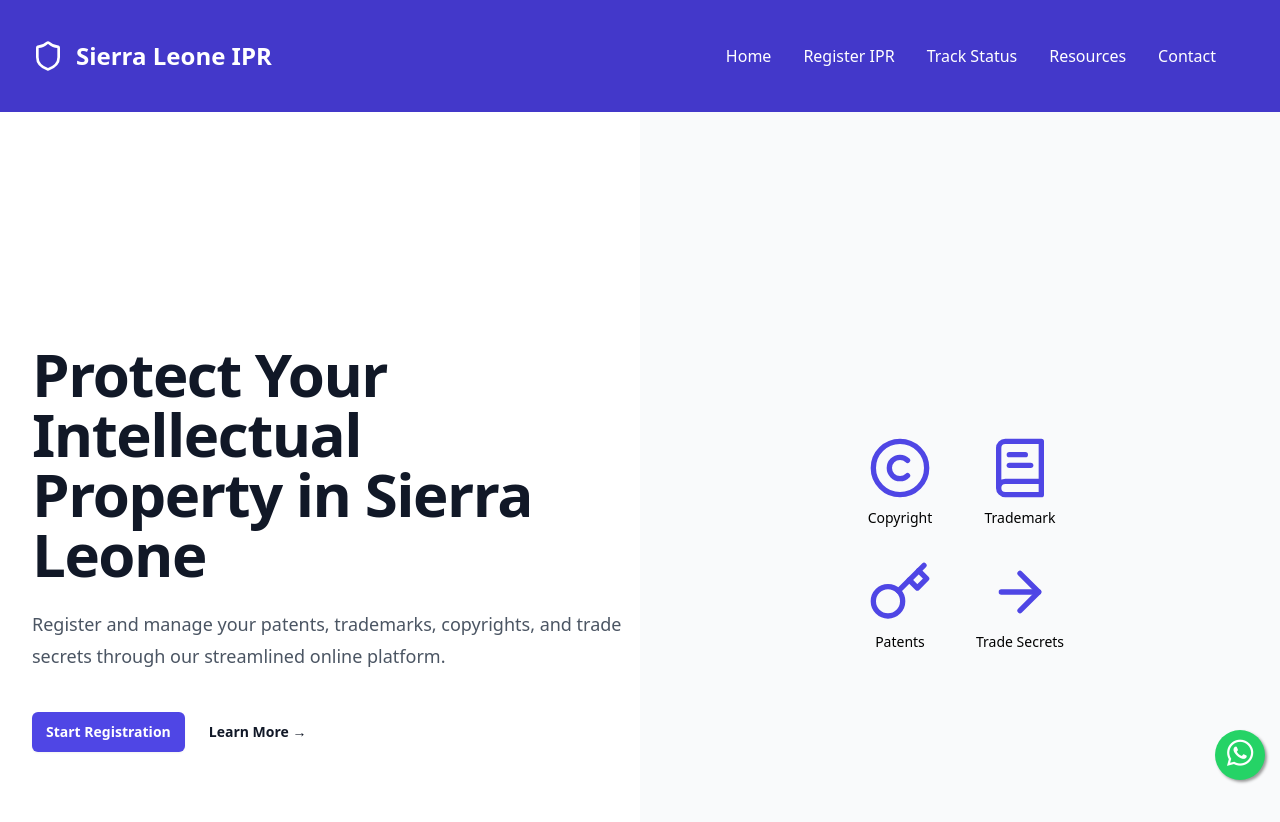
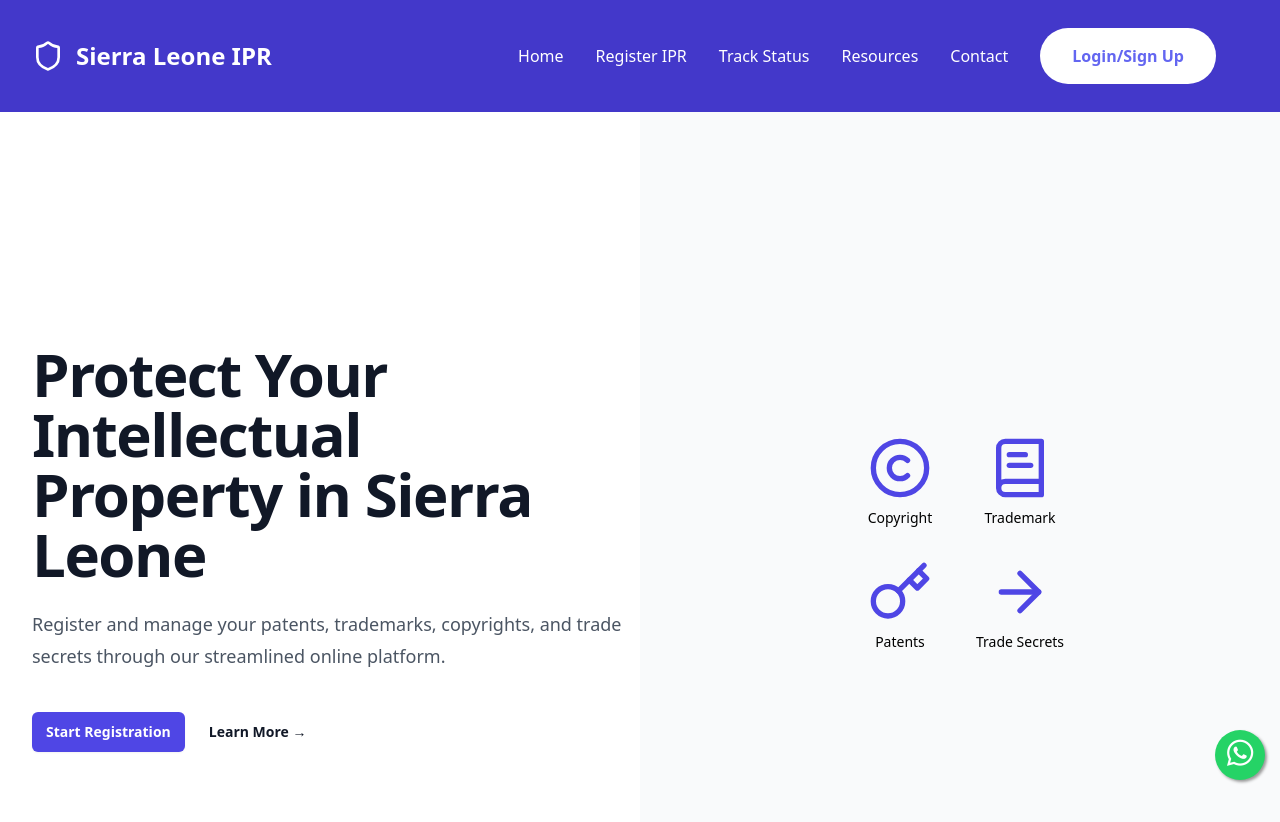
Before and after one commit to Bellaadamasesay/ipr, a React (Vite) app: page / in a window 1280 px wide. Shown: the top 822 px of the page. Built offline with nearby package versions, Linux system fonts and the light colour scheme.

Commit message:
added login/sign up link to the navbar, changes link from a tag to Link tags from RRD

```diff
--- a/src/components/Navigation.tsx
+++ b/src/components/Navigation.tsx
@@ -1,5 +1,6 @@
 import { useState } from 'react';
 import { NavigationItem } from '../types';
+import { Link } from 'react-router-dom';
 
 const navigation: NavigationItem[] = [
   { title: 'Home', href: '/' },
@@ -63,14 +64,20 @@ export default function Navigation() {
           {/* Navigation Links for Large Screens */}
           <div className="hidden md:flex space-x-8">
             {navigation.map((item) => (
-              <a
+              <Link
                 key={item.title}
-                href={item.href}
+                to={item.href}
                 className="text-white text-base font-medium hover:text-black"
               >
                 {item.title}
-              </a>
+              </Link>
             ))}
+          </div>
+
+          <div className="">
+            <Link to="">
+              <button className="px-8 py-4 bg-white hover:text-indigo-400 text-indigo-500 rounded-full ml-8 font-bold">Login/Sign Up</button>
+            </Link>
           </div>
         </div>
       </div>
```
